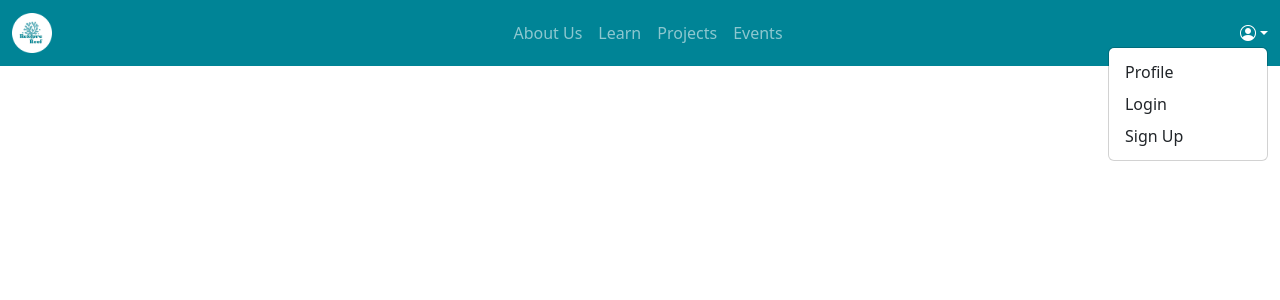
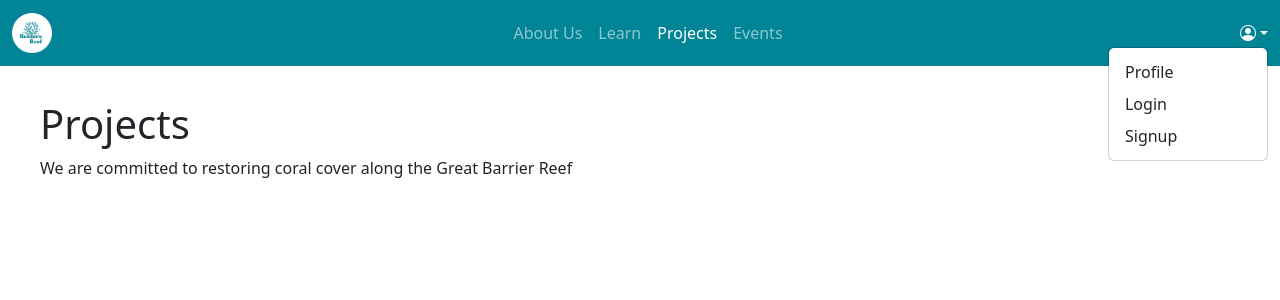
Before and after one commit to rcha0139/fit5032-assignment, a Vue app: page /projects in a window 1280 px wide. Both pictures are taken after a click on the button 1253 px from the left and 33 px from the top of the page. Shown: the top 300 px of the page. Built offline with nearby package versions, Linux system fonts and the light colour scheme.

Commit message:
added routing

```diff
--- a/src/App.vue
+++ b/src/App.vue
@@ -1,6 +1,5 @@
 <script setup>
 import NavBar from './components/NavBar.vue';
-import Homepage from './views/HomeView.vue';
 </script>
 
 <template>
--- a/src/components/NavBar.vue
+++ b/src/components/NavBar.vue
@@ -9,21 +9,21 @@
         </button>
         <div class="collapse navbar-collapse" id="navbarSupportedContent">
         <ul class="navbar-nav mb-2 mb-sm-0">
-            <router-link to="/" class="nav-link" active-class="active" aria-current="page"
+            <router-link to="/about" class="nav-link" active-class="active" aria-current="page"
                 >About Us</router-link
             >
 
             <!-- will have a mini dropdown later -->
-            <router-link to="/" class="nav-link" active-class="active" aria-current="page"
+            <router-link to="/learn" class="nav-link" active-class="active" aria-current="page"
                 >Learn</router-link
             >
 
-            <router-link to="/" class="nav-link" active-class="active" aria-current="page"
+            <router-link to="/projects" class="nav-link" active-class="active" aria-current="page"
                 >Projects</router-link
             >
 
             <!-- will have a mini dropdown later -->
-            <router-link to="/" class="nav-link" active-class="active" aria-current="page"
+            <router-link to="/events" class="nav-link" active-class="active" aria-current="page"
                 >Events</router-link
             >
 
@@ -36,15 +36,15 @@
             </a>
 
             <ul class="dropdown-menu dropdown-menu-end">
-                <li>
-                    <a class="dropdown-item" href="#">Profile</a>
-                </li>
-                <li>
-                    <a class="dropdown-item" href="#">Login</a>
-                </li>
-                <li>
-                    <a class="dropdown-item" href="#">Sign Up</a>
-                </li>
+                <router-link to="/profile" class="dropdown-item" active-class="active" aria-current="page"
+                    >Profile</router-link
+                >
+                <router-link to="/login" class="dropdown-item" active-class="active" aria-current="page"
+                    >Login</router-link
+                >
+                <router-link to="/signup" class="dropdown-item" active-class="active" aria-current="page"
+                    >Signup</router-link
+                >
             </ul>
         </div>
     </div>
--- a/src/router/index.js
+++ b/src/router/index.js
@@ -3,6 +3,10 @@ import HomeView from '../views/HomeView.vue'
 import AboutView from '../views/AboutView.vue'
 import LearnView from '@/views/LearnView.vue'
 import LoginView from '../views/AboutView.vue'
+import ProjectsView from '@/views/ProjectsView.vue'
+import EventsView from '@/views/EventsView.vue'
+import ProfileView from '@/views/ProfileView.vue'
+import SignupView from '@/views/SignupView.vue'
 
 const routes = [
     {
@@ -21,6 +25,26 @@ const routes = [
         component: LearnView
     },
     {
+        path: '/projects',
+        name: 'Projects',
+        component: ProjectsView
+    },
+        {
+        path: '/events',
+        name: 'Events',
+        component: EventsView
+    },
+    {
+        path: '/profile',
+        name: 'Profile',
+        component: ProfileView
+    },
+    {
+        path: '/signup',
+        name: 'Signup',
+        component: SignupView
+    },
+    {
         path: '/login',
         name: 'Login',
         component: LoginView
--- /dev/null
+++ b/src/views/EventsView.vue
@@ -0,0 +1,17 @@
+<template>
+    <div class="events">
+        <h1>Events</h1>
+        <p>We are committed to restoring coral cover along the Great Barrier Reef</p>
+    </div>
+</template>
+
+<script setup>
+
+</script>
+
+<style scoped>
+    .events {
+        padding: 100px 40px 40px;
+    }
+
+</style>
--- /dev/null
+++ b/src/views/ProfileView.vue
@@ -0,0 +1,17 @@
+<template>
+    <div class="profile">
+        <h1>Profile</h1>
+        <p>We are committed to restoring coral cover along the Great Barrier Reef</p>
+    </div>
+</template>
+
+<script setup>
+
+</script>
+
+<style scoped>
+    .profile {
+        padding: 100px 40px 40px;
+    }
+
+</style>
--- /dev/null
+++ b/src/views/ProjectsView.vue
@@ -0,0 +1,17 @@
+<template>
+    <div class="projects">
+        <h1>Projects</h1>
+        <p>We are committed to restoring coral cover along the Great Barrier Reef</p>
+    </div>
+</template>
+
+<script setup>
+
+</script>
+
+<style scoped>
+    .projects {
+        padding: 100px 40px 40px;
+    }
+
+</style>
--- /dev/null
+++ b/src/views/SignupView.vue
@@ -0,0 +1,17 @@
+<template>
+    <div class="signup">
+        <h1>Sign Up</h1>
+        <p>We are committed to restoring coral cover along the Great Barrier Reef</p>
+    </div>
+</template>
+
+<script setup>
+
+</script>
+
+<style scoped>
+    .signup {
+        padding: 100px 40px 40px;
+    }
+
+</style>
```
Also changed, not shown: src/views/LoginView.vue (added, +17 -0 lines). Lines whose indentation alone changed are shown as unchanged.
